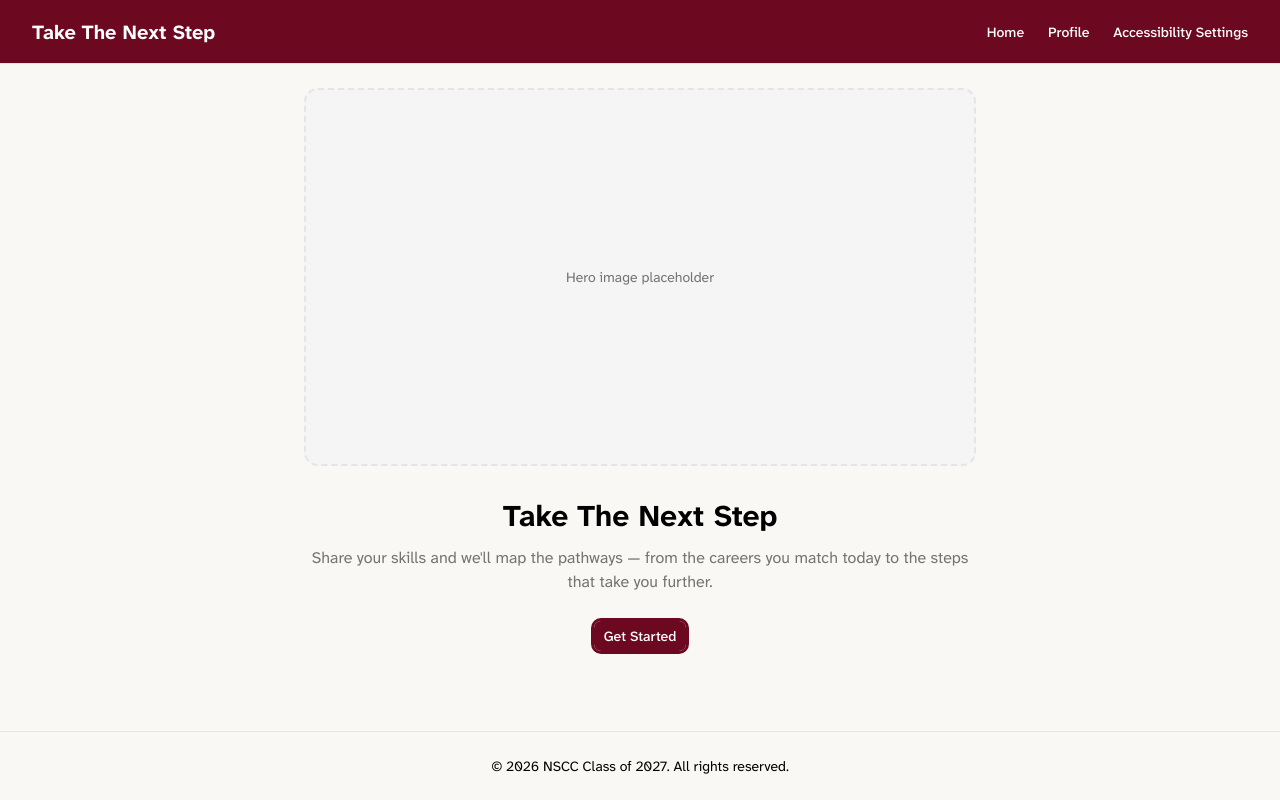
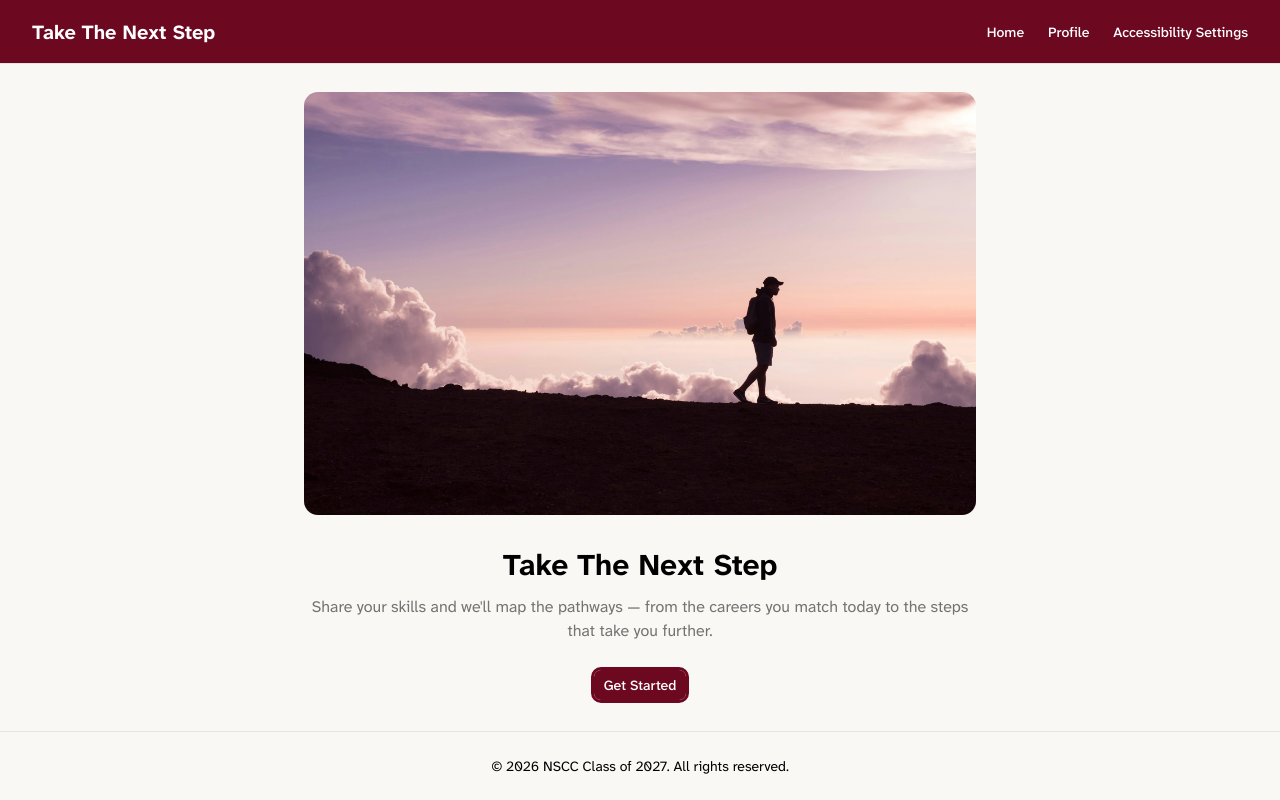
Before and after one commit to jaynaugler/ttns, a Next.js app: page / in a window 1280 px wide. Built offline with nearby package versions, Linux system fonts and the light colour scheme.

Commit message:
Adding hero image, and padding fixes to center the image in the container properly.

```diff
--- a/src/app/layout.tsx
+++ b/src/app/layout.tsx
@@ -22,8 +22,8 @@ export default function RootLayout({ children }: LayoutProps<"/">) {
         <Header />
       <div className="flex flex-1">
   <Sidebar />
-  <main className="min-w-0 flex-1 px-4 py-6 md:px-8">
-    <div className="mx-auto w-full max-w-5xl">
+  <main className="min-w-0 flex-1 flex flex-col px-4 py-6 md:px-8">
+    <div className="mx-auto w-full max-w-5xl flex-1">
       {children}
     </div>
   </main>
--- a/src/app/page.tsx
+++ b/src/app/page.tsx
@@ -1,3 +1,4 @@
+import Image from "next/image";
 import Link from "next/link";
 
 import { Button } from "@/components/ui/button";
@@ -7,13 +8,15 @@ import { Button } from "@/components/ui/button";
 export default function LandingPage() {
   return (
     <div className="mx-auto flex min-h-full max-w-2xl flex-col items-center justify-center text-center">
-      {/* Hero art goes here — swap this block for a next/image when we have it */}
-      <div
-        aria-hidden="true"
-        className="mb-8 flex aspect-video w-full items-center justify-center rounded-xl border-2 border-dashed border-border bg-muted text-sm text-muted-foreground"
-      >
-        Hero image placeholder
-      </div>
+      <Image
+        src="/hero_image.webp"
+        alt=""
+        width={4896}
+        height={3084}
+        preload
+        sizes="(max-width: 640px) calc(100vw - 2rem), 656px"
+        className="mb-8 h-auto w-full rounded-xl"
+      />
       <h1 className="text-3xl font-bold">Take The Next Step</h1>
       <p className="text-muted-foreground mt-3">
         Share your skills and we&apos;ll map the pathways — from the careers
```
Also changed, not shown: public/hero_image.webp (added).
